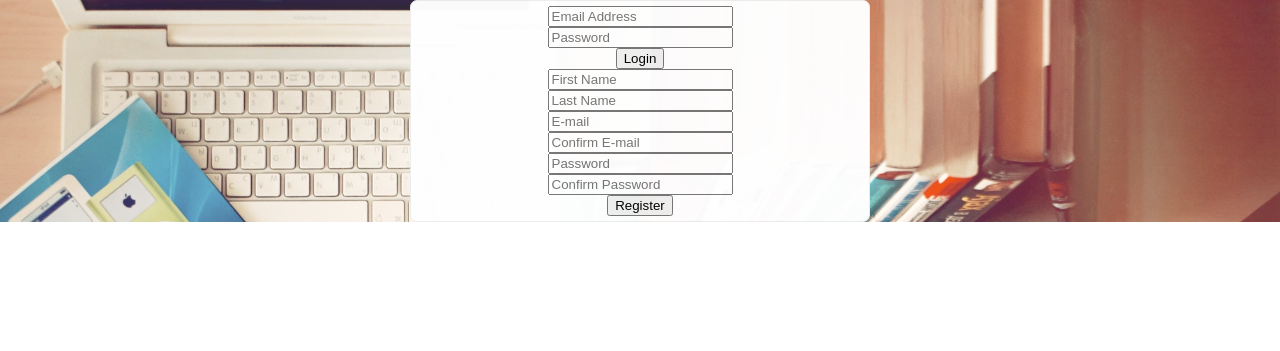
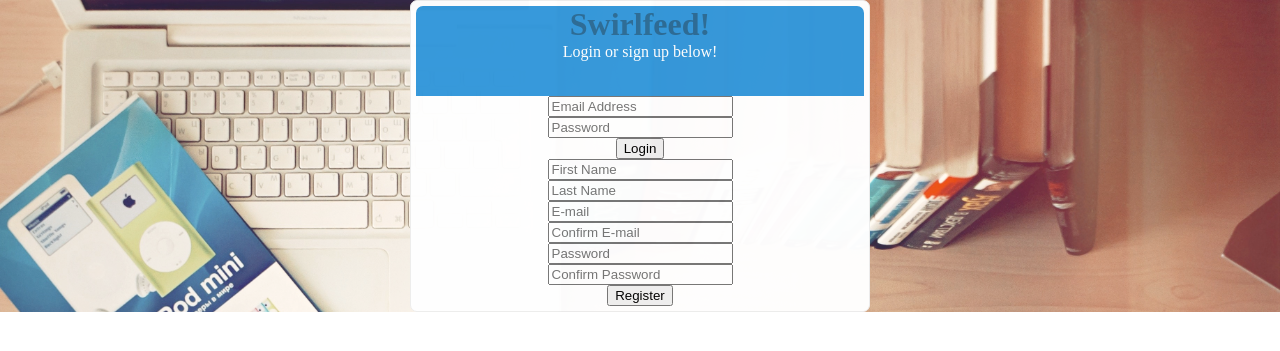
Before and after one commit to Grazziano/SocialNetwork, a PHP site: page /register.php in a window 1280 px wide. Shown: the top 351 px of the page. Run offline with PHP 8.4, Linux system fonts and the light colour scheme.

Commit message:
Panel header

```diff
--- a/assets/css/register_style.css
+++ b/assets/css/register_style.css
@@ -27,3 +27,19 @@ body {
     padding: 5px;
     opacity: 0.98;
 }
+
+.login_header {
+    width: 100%;
+    height: 90px;
+    background-color: #3498db;
+    color: #ffffff;
+    text-align: center;
+    border-top-left-radius: 7px;
+    border-top-right-radius: 7px;
+}
+
+.login_header h1 {
+    margin-top: 0;
+    margin-bottom: 0;
+    color: #2c6c96;
+}
--- a/register.php
+++ b/register.php
@@ -16,6 +16,12 @@ require 'includes/form_handlers/login_handler.php';
 <body>
     <div class="wrapper">
         <div class="login_box">
+
+            <div class="login_header">
+                <h1>Swirlfeed!</h1>
+                Login or sign up below!
+            </div>
+
             <form action="register.php" method="post">
                 <input type="email" name="log_email" placeholder="Email Address" value="<?php if (isset($_SESSION['log_email'])) {
                                                                                             echo $_SESSION['log_email'];
```
